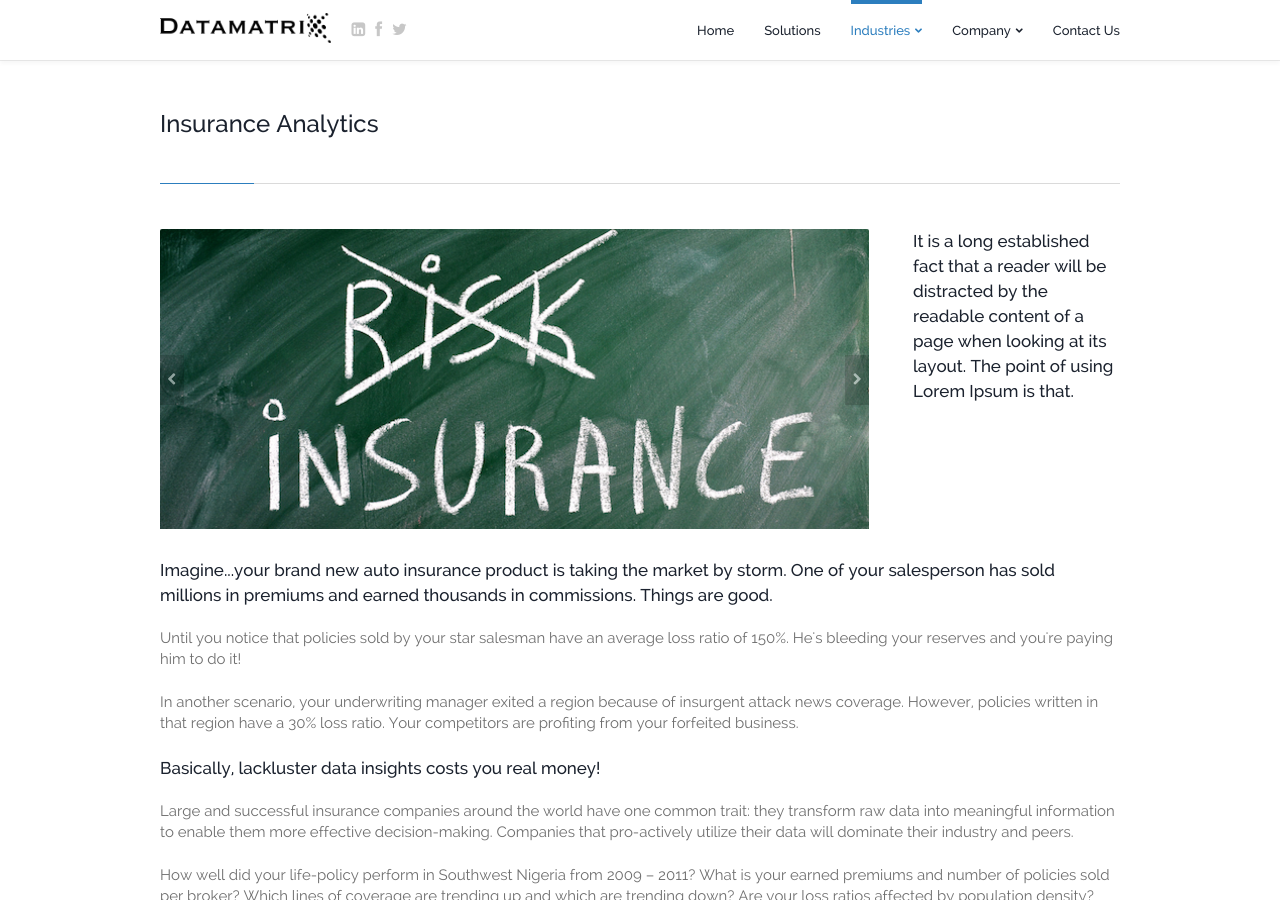
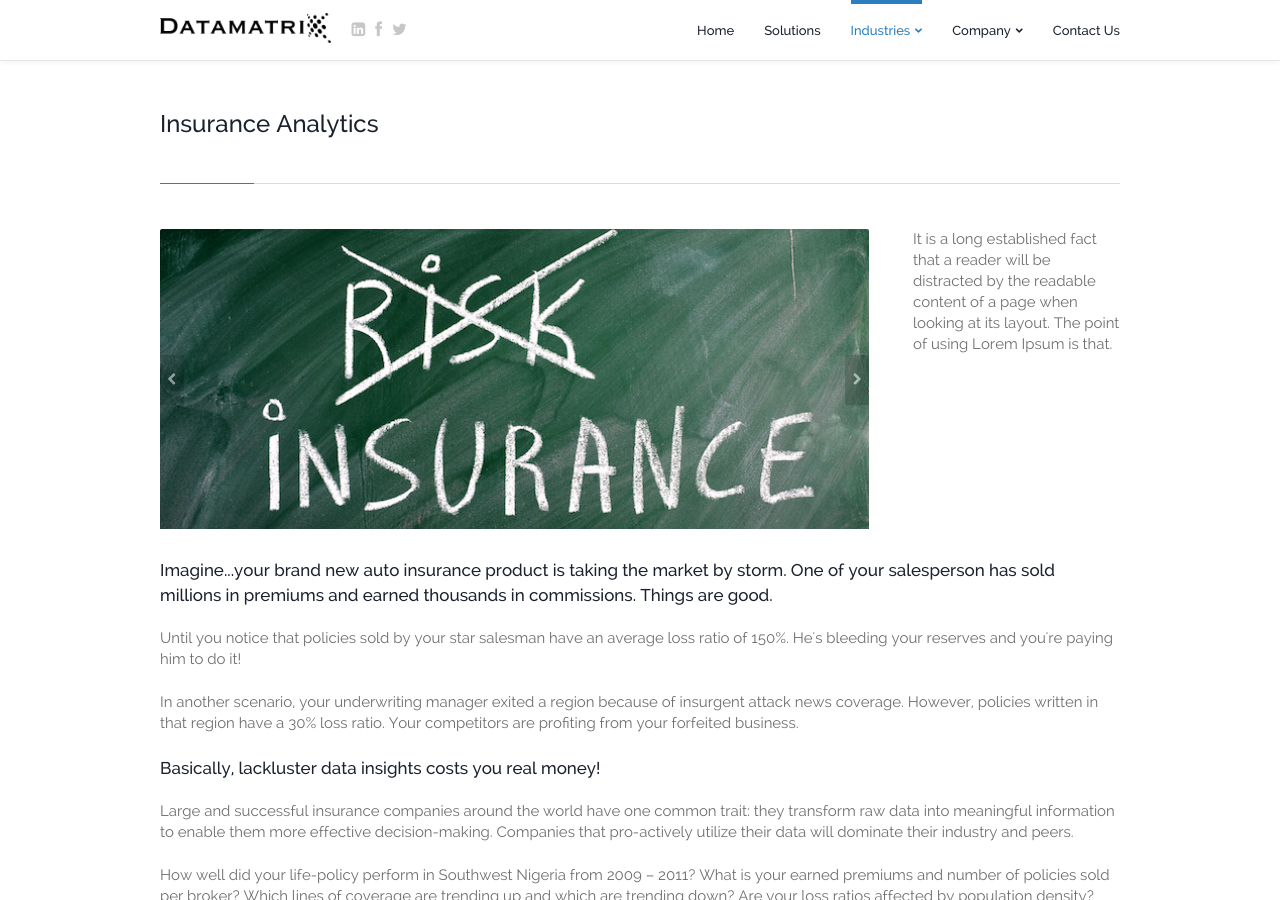
Before and after one commit to dtmtx/dtmtx.github.io, a Jekyll site: the page built from insurance.html, in a window 1280 px wide and 900 px high. Built offline with Jekyll 4.4.1, drawn with Linux system fonts in a browser that asks for light colours; Markdown is read by kramdown in place of the engine named in the settings.

Commit message:
font update

```diff
--- a/insurance.html
+++ b/insurance.html
@@ -63,7 +63,7 @@
 						<!-- ~~~~~~~~~~~~~~~~~~~~~~~~~~~~~~~ -->
 						<div class="column-one-fourth portfolio-details">
 							<!-- Details -->
-							<h2>It is a long established fact that a reader will be distracted by the readable content of a page when looking at its layout. The point of using Lorem Ipsum is that.</h2>
+							<p>It is a long established fact that a reader will be distracted by the readable content of a page when looking at its layout. The point of using Lorem Ipsum is that.</p>
 							<!-- Project URL Button -->
 							<!--a href="#" class="button accent"><i class="fa fa-external-link"></i>Visit Project URL</a-->
 							<!-- Tags -->
```
